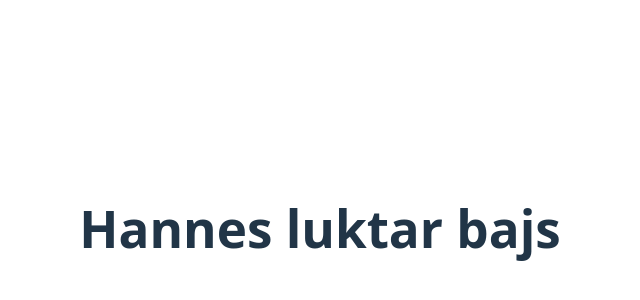
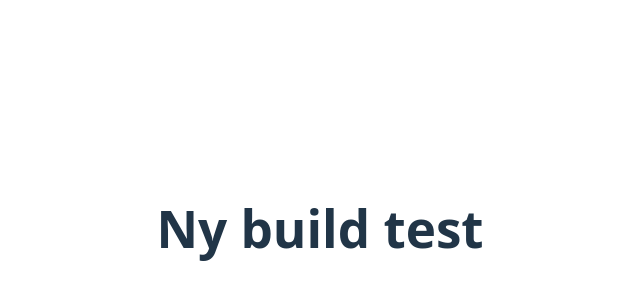
Before and after one commit to HugoEklund/PortfolioWeb, a React (Vite) app in the folder Frontend/: page / in a window 1280 px wide. Shown: the part 172-472 px from the top of the page, without its empty margins (320-960 px from the left). Built offline with nearby package versions, Linux system fonts and the light colour scheme.

Commit message:
testing new build

```diff
--- a/Frontend/package.json
+++ b/Frontend/package.json
@@ -17,11 +17,11 @@
     "@eslint/js": "^9.29.0",
     "@types/react": "^19.1.8",
     "@types/react-dom": "^19.1.6",
-    "@vitejs/plugin-react": "^4.3.1",
+    "@vitejs/plugin-react": "^4.5.2",
     "eslint": "^9.29.0",
     "eslint-plugin-react-hooks": "^5.2.0",
     "eslint-plugin-react-refresh": "^0.4.20",
     "globals": "^16.2.0",
-    "vite": "^5.3.3"
+    "vite": "^7.0.0"
   }
 }
--- a/Frontend/src/App.jsx
+++ b/Frontend/src/App.jsx
@@ -6,7 +6,7 @@ function App() {
 
   return (
     <>
-      <h1>Hannes luktar bajs</h1>
+      <h1>Ny build test</h1>
     </>
   )
 }
```
